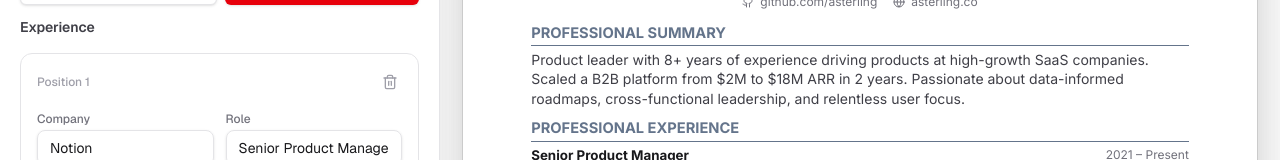
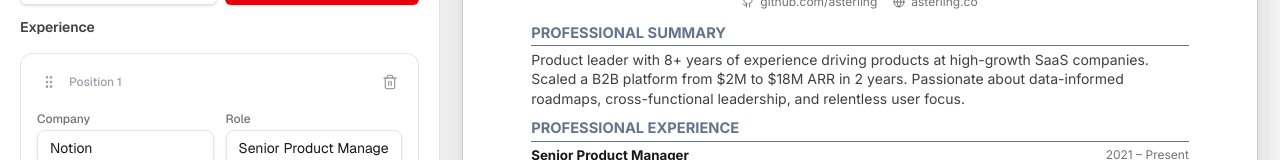
Before and after one commit to 0x3rn/Ascent, a Next.js app: page / in a window 1280 px wide. Both pictures are taken after a click on the button "Experience". Shown: the part 231-391 px from the top of the page. Built offline with nearby package versions, Linux system fonts and the light colour scheme.

Commit message:
feat: implement resume builder sections with drag-and-drop support. fixed an issue with the magic import that cleared data from other sections when importing data into a particular section.

```diff
--- a/components/builder/education-section.tsx
+++ b/components/builder/education-section.tsx
@@ -3,19 +3,46 @@
 import { useResume } from "@/lib/resume-context";
 import { Input } from "@/components/ui/input";
 import { Button } from "@/components/ui/button";
-import { Plus, Trash2 } from "lucide-react";
+import { Plus, Trash2, GripVertical } from "lucide-react";
+import { DragDropContext, Droppable, Draggable, DropResult } from "@hello-pangea/dnd";
 
 export function EducationSection() {
-  const { data, updateEducation, addEducation, removeEducation } = useResume();
+  const { data, updateEducation, addEducation, removeEducation, reorderItems } = useResume();
   const { education } = data;
+
+  const onDragEnd = (result: DropResult) => {
+    if (!result.destination) return;
+    reorderItems("education", result.source.index, result.destination.index);
+  };
 
   return (
     <div className="space-y-4">
       <div className="text-sm font-semibold text-zinc-700 dark:text-zinc-300">Education</div>
-      {education.map((edu) => (
-        <div key={edu.id} className="p-4 rounded-xl border border-zinc-200 bg-white dark:border-zinc-700 dark:bg-zinc-800/50 space-y-3">
+      <DragDropContext onDragEnd={onDragEnd}>
+        <Droppable droppableId="education-list">
+          {(provided) => (
+            <div {...provided.droppableProps} ref={provided.innerRef} className="space-y-4">
+              {education.map((edu, index) => (
+                <Draggable key={edu.id} draggableId={edu.id} index={index}>
+                  {(provided, snapshot) => (
+                    <div
+                      ref={provided.innerRef}
+                      {...provided.draggableProps}
+                      className={`p-4 rounded-xl border ${
+                        snapshot.isDragging ? "border-blue-500 shadow-lg bg-blue-50/50 dark:bg-blue-900/20" : "border-zinc-200 bg-white dark:border-zinc-700 dark:bg-zinc-800/50"
+                      } space-y-3 transition-colors`}
+                    >
                       <div className="flex items-center justify-between">
-            <span className="text-xs font-medium text-zinc-400">Education {education.indexOf(edu) + 1}</span>
+                        <div className="flex items-center gap-2">
+                          <div
+                            {...provided.dragHandleProps}
+                            className="p-1 rounded-md hover:bg-zinc-100 dark:hover:bg-zinc-700 text-zinc-400 cursor-grab active:cursor-grabbing"
+                            title="Drag to reorder"
+                          >
+                            <GripVertical className="h-4 w-4" />
+                          </div>
+                          <span className="text-xs font-medium text-zinc-400">Education {index + 1}</span>
+                        </div>
                         <Button variant="ghost" size="icon-sm" onClick={() => removeEducation(edu.id)} className="text-zinc-400 hover:text-red-500"><Trash2 className="h-3.5 w-3.5" /></Button>
                       </div>
                       <div className="grid grid-cols-2 gap-3">
@@ -27,7 +54,14 @@ export function EducationSection() {
                         <div className="space-y-1.5"><label className="text-xs font-medium text-zinc-500">GPA</label><Input value={edu.gpa} onChange={(e) => updateEducation(edu.id, { gpa: e.target.value })} placeholder="3.9" /></div>
                       </div>
                     </div>
+                  )}
+                </Draggable>
               ))}
+              {provided.placeholder}
+            </div>
+          )}
+        </Droppable>
+      </DragDropContext>
       <Button variant="outline" size="sm" onClick={addEducation} className="w-full border-dashed gap-1.5 text-zinc-500 hover:text-zinc-700 dark:text-zinc-400 dark:hover:text-zinc-200"><Plus className="h-3.5 w-3.5" />Add Education</Button>
     </div>
   );
--- a/components/builder/experience-section.tsx
+++ b/components/builder/experience-section.tsx
@@ -6,8 +6,9 @@ import { Textarea } from "@/components/ui/textarea";
 import { Button } from "@/components/ui/button";
 import { AiMagicButton } from "@/components/builder/ai-magic-button";
 import { enhanceBulletPoint, fixGrammar, tailorToJob } from "@/app/actions/resume-ai";
-import { Plus, Trash2, Wand2 } from "lucide-react";
+import { Plus, Trash2, Wand2, GripVertical } from "lucide-react";
 import { useState } from "react";
+import { DragDropContext, Droppable, Draggable, DropResult } from "@hello-pangea/dnd";
 
 function TailorDialog({
   expId,
@@ -53,17 +54,43 @@ function TailorDialog({
 }
 
 export function ExperienceSection() {
-  const { data, updateExperience, addExperience, removeExperience } = useResume();
+  const { data, updateExperience, addExperience, removeExperience, reorderItems } = useResume();
   const [tailorOpenId, setTailorOpenId] = useState<string | null>(null);
   const { experience } = data;
+
+  const onDragEnd = (result: DropResult) => {
+    if (!result.destination) return;
+    reorderItems("experience", result.source.index, result.destination.index);
+  };
 
   return (
     <div className="space-y-4">
       <div className="text-sm font-semibold text-zinc-700 dark:text-zinc-300">Experience</div>
-      {experience.map((exp) => (
-        <div key={exp.id} className="p-3 md:p-4 rounded-xl border border-zinc-200 bg-white dark:border-zinc-700 dark:bg-zinc-800/50 space-y-3">
+      <DragDropContext onDragEnd={onDragEnd}>
+        <Droppable droppableId="experience-list">
+          {(provided) => (
+            <div {...provided.droppableProps} ref={provided.innerRef} className="space-y-4">
+              {experience.map((exp, index) => (
+                <Draggable key={exp.id} draggableId={exp.id} index={index}>
+                  {(provided, snapshot) => (
+                    <div
+                      ref={provided.innerRef}
+                      {...provided.draggableProps}
+                      className={`p-3 md:p-4 rounded-xl border ${
+                        snapshot.isDragging ? "border-blue-500 shadow-lg bg-blue-50/50 dark:bg-blue-900/20" : "border-zinc-200 bg-white dark:border-zinc-700 dark:bg-zinc-800/50"
+                      } space-y-3 transition-colors`}
+                    >
                       <div className="flex items-center justify-between">
-            <span className="text-xs font-medium text-zinc-400">Position {experience.indexOf(exp) + 1}</span>
+                        <div className="flex items-center gap-2">
+                          <div
+                            {...provided.dragHandleProps}
+                            className="p-1 rounded-md hover:bg-zinc-100 dark:hover:bg-zinc-700 text-zinc-400 cursor-grab active:cursor-grabbing"
+                            title="Drag to reorder"
+                          >
+                            <GripVertical className="h-4 w-4" />
+                          </div>
+                          <span className="text-xs font-medium text-zinc-400">Position {index + 1}</span>
+                        </div>
                         <Button variant="ghost" size="icon-sm" onClick={() => removeExperience(exp.id)} className="text-zinc-400 hover:text-red-500"><Trash2 className="h-3.5 w-3.5" /></Button>
                       </div>
                       <div className="grid grid-cols-2 gap-3">
@@ -84,7 +111,14 @@ export function ExperienceSection() {
                         {tailorOpenId === exp.id && <TailorDialog expId={exp.id} bullets={exp.bullets} onClose={() => setTailorOpenId(null)} />}
                       </div>
                     </div>
+                  )}
+                </Draggable>
               ))}
+              {provided.placeholder}
+            </div>
+          )}
+        </Droppable>
+      </DragDropContext>
       <Button variant="outline" size="sm" onClick={addExperience} className="w-full border-dashed gap-1.5 text-zinc-500 hover:text-zinc-700 dark:text-zinc-400 dark:hover:text-zinc-200"><Plus className="h-3.5 w-3.5" />Add Experience</Button>
     </div>
   );
--- a/components/builder/projects-section.tsx
+++ b/components/builder/projects-section.tsx
@@ -6,19 +6,46 @@ import { Textarea } from "@/components/ui/textarea";
 import { Button } from "@/components/ui/button";
 import { AiMagicButton } from "@/components/builder/ai-magic-button";
 import { enhanceBulletPoint, fixGrammar } from "@/app/actions/resume-ai";
-import { Plus, Trash2 } from "lucide-react";
+import { Plus, Trash2, GripVertical } from "lucide-react";
+import { DragDropContext, Droppable, Draggable, DropResult } from "@hello-pangea/dnd";
 
 export function ProjectsSection() {
-  const { data, updateProject, addProject, removeProject } = useResume();
+  const { data, updateProject, addProject, removeProject, reorderItems } = useResume();
   const { projects } = data;
+
+  const onDragEnd = (result: DropResult) => {
+    if (!result.destination) return;
+    reorderItems("projects", result.source.index, result.destination.index);
+  };
 
   return (
     <div className="space-y-4">
       <div className="text-sm font-semibold text-zinc-700 dark:text-zinc-300">Projects</div>
-      {projects.map((proj) => (
-        <div key={proj.id} className="p-3 md:p-4 rounded-xl border border-zinc-200 bg-white dark:border-zinc-700 dark:bg-zinc-800/50 space-y-3">
+      <DragDropContext onDragEnd={onDragEnd}>
+        <Droppable droppableId="projects-list">
+          {(provided) => (
+            <div {...provided.droppableProps} ref={provided.innerRef} className="space-y-4">
+              {projects.map((proj, index) => (
+                <Draggable key={proj.id} draggableId={proj.id} index={index}>
+                  {(provided, snapshot) => (
+                    <div
+                      ref={provided.innerRef}
+                      {...provided.draggableProps}
+                      className={`p-3 md:p-4 rounded-xl border ${
+                        snapshot.isDragging ? "border-blue-500 shadow-lg bg-blue-50/50 dark:bg-blue-900/20" : "border-zinc-200 bg-white dark:border-zinc-700 dark:bg-zinc-800/50"
+                      } space-y-3 transition-colors`}
+                    >
                       <div className="flex items-center justify-between">
-            <span className="text-xs font-medium text-zinc-400">Project {projects.indexOf(proj) + 1}</span>
+                        <div className="flex items-center gap-2">
+                          <div
+                            {...provided.dragHandleProps}
+                            className="p-1 rounded-md hover:bg-zinc-100 dark:hover:bg-zinc-700 text-zinc-400 cursor-grab active:cursor-grabbing"
+                            title="Drag to reorder"
+                          >
+                            <GripVertical className="h-4 w-4" />
+                          </div>
+                          <span className="text-xs font-medium text-zinc-400">Project {index + 1}</span>
+                        </div>
                         <Button variant="ghost" size="icon-sm" onClick={() => removeProject(proj.id)} className="text-zinc-400 hover:text-red-500"><Trash2 className="h-3.5 w-3.5" /></Button>
                       </div>
                       <div className="grid grid-cols-1 gap-3">
@@ -35,7 +62,14 @@ export function ProjectsSection() {
                         <Textarea value={proj.bullets} onChange={(e) => updateProject(proj.id, { bullets: e.target.value })} placeholder="- Built a real-time analytics dashboard...&#10;- Reduced query latency by X%..." className="min-h-[100px] text-sm leading-relaxed font-mono" />
                       </div>
                     </div>
+                  )}
+                </Draggable>
               ))}
+              {provided.placeholder}
+            </div>
+          )}
+        </Droppable>
+      </DragDropContext>
       <Button variant="outline" size="sm" onClick={addProject} className="w-full border-dashed gap-1.5 text-zinc-500 hover:text-zinc-700 dark:text-zinc-400 dark:hover:text-zinc-200"><Plus className="h-3.5 w-3.5" />Add Project</Button>
     </div>
   );
--- a/components/builder/skills-section.tsx
+++ b/components/builder/skills-section.tsx
@@ -3,19 +3,46 @@
 import { useResume } from "@/lib/resume-context";
 import { Input } from "@/components/ui/input";
 import { Button } from "@/components/ui/button";
-import { Plus, Trash2 } from "lucide-react";
+import { Plus, Trash2, GripVertical } from "lucide-react";
+import { DragDropContext, Droppable, Draggable, DropResult } from "@hello-pangea/dnd";
 
 export function SkillsSection() {
-  const { data, updateSkillCategory, addSkillCategory, removeSkillCategory } = useResume();
+  const { data, updateSkillCategory, addSkillCategory, removeSkillCategory, reorderItems } = useResume();
   const { skills } = data;
+
+  const onDragEnd = (result: DropResult) => {
+    if (!result.destination) return;
+    reorderItems("skills", result.source.index, result.destination.index);
+  };
 
   return (
     <div className="space-y-4">
       <div className="text-sm font-semibold text-zinc-700 dark:text-zinc-300">Skills</div>
-      {skills.map((sk) => (
-        <div key={sk.id} className="p-4 rounded-xl border border-zinc-200 bg-white dark:border-zinc-700 dark:bg-zinc-800/50 space-y-3">
+      <DragDropContext onDragEnd={onDragEnd}>
+        <Droppable droppableId="skills-list">
+          {(provided) => (
+            <div {...provided.droppableProps} ref={provided.innerRef} className="space-y-4">
+              {skills.map((sk, index) => (
+                <Draggable key={sk.id} draggableId={sk.id} index={index}>
+                  {(provided, snapshot) => (
+                    <div
+                      ref={provided.innerRef}
+                      {...provided.draggableProps}
+                      className={`p-4 rounded-xl border ${
+                        snapshot.isDragging ? "border-blue-500 shadow-lg bg-blue-50/50 dark:bg-blue-900/20" : "border-zinc-200 bg-white dark:border-zinc-700 dark:bg-zinc-800/50"
+                      } space-y-3 transition-colors`}
+                    >
                       <div className="flex items-center justify-between">
-            <span className="text-xs font-medium text-zinc-400">Category {skills.indexOf(sk) + 1}</span>
+                        <div className="flex items-center gap-2">
+                          <div
+                            {...provided.dragHandleProps}
+                            className="p-1 rounded-md hover:bg-zinc-100 dark:hover:bg-zinc-700 text-zinc-400 cursor-grab active:cursor-grabbing"
+                            title="Drag to reorder"
+                          >
+                            <GripVertical className="h-4 w-4" />
+                          </div>
+                          <span className="text-xs font-medium text-zinc-400">Category {index + 1}</span>
+                        </div>
                         <Button variant="ghost" size="icon-sm" onClick={() => removeSkillCategory(sk.id)} className="text-zinc-400 hover:text-red-500"><Trash2 className="h-3.5 w-3.5" /></Button>
                       </div>
                       <div className="grid grid-cols-1 gap-3">
@@ -23,7 +50,14 @@ export function SkillsSection() {
                         <div className="space-y-1.5"><label className="text-xs font-medium text-zinc-500">Skills<span className="ml-1 text-zinc-400 font-normal">(comma-separated)</span></label><Input value={sk.skills} onChange={(e) => updateSkillCategory(sk.id, { skills: e.target.value })} placeholder="Roadmapping, OKRs, User Research, A/B Testing" /></div>
                       </div>
                     </div>
+                  )}
+                </Draggable>
               ))}
+              {provided.placeholder}
+            </div>
+          )}
+        </Droppable>
+      </DragDropContext>
       <Button variant="outline" size="sm" onClick={addSkillCategory} className="w-full border-dashed gap-1.5 text-zinc-500 hover:text-zinc-700 dark:text-zinc-400 dark:hover:text-zinc-200"><Plus className="h-3.5 w-3.5" />Add Skill Category</Button>
     </div>
   );
--- a/lib/resume-context.tsx
+++ b/lib/resume-context.tsx
@@ -35,7 +35,8 @@ type ResumeAction =
   | { type: "ADD_SKILL_CATEGORY" }
   | { type: "REMOVE_SKILL_CATEGORY"; id: string }
   | { type: "LOAD_RESUME"; payload: ResumeData }
-  | { type: "RESET_RESUME" };
+  | { type: "RESET_RESUME" }
+  | { type: "REORDER_ITEMS"; section: "experience" | "projects" | "education" | "skills"; startIndex: number; endIndex: number };
 
 // ---- Reducer ----
 
@@ -151,6 +152,14 @@ function resumeReducer(state: ResumeData, action: ResumeAction): ResumeData {
         skills: [],
       };
 
+    case "REORDER_ITEMS": {
+      const { section, startIndex, endIndex } = action;
+      const list = Array.from(state[section] as any[]);
+      const [removed] = list.splice(startIndex, 1);
+      list.splice(endIndex, 0, removed);
+      return { ...state, [section]: list };
+    }
+
     default:
       return state;
   }
@@ -174,6 +183,7 @@ interface ResumeContextValue {
   updateSkillCategory: (id: string, payload: Partial<SkillCategory>) => void;
   addSkillCategory: () => void;
   removeSkillCategory: (id: string) => void;
+  reorderItems: (section: "experience" | "projects" | "education" | "skills", startIndex: number, endIndex: number) => void;
   loadResume: (data: ResumeData) => void;
   resetResume: () => void;
 }
@@ -274,6 +284,12 @@ export function ResumeProvider({ children }: { children: React.ReactNode }) {
     []
   );
 
+  const reorderItems = useCallback(
+    (section: "experience" | "projects" | "education" | "skills", startIndex: number, endIndex: number) =>
+      dispatch({ type: "REORDER_ITEMS", section, startIndex, endIndex }),
+    []
+  );
+
   const loadResume = useCallback(
     (resumeData: ResumeData) => dispatch({ type: "LOAD_RESUME", payload: resumeData }),
     []
@@ -302,6 +318,7 @@ export function ResumeProvider({ children }: { children: React.ReactNode }) {
         updateSkillCategory,
         addSkillCategory,
         removeSkillCategory,
+        reorderItems,
         loadResume,
         resetResume,
       }}
--- a/package.json
+++ b/package.json
@@ -9,6 +9,7 @@
     "lint": "eslint"
   },
   "dependencies": {
+    "@hello-pangea/dnd": "^18.0.1",
     "@radix-ui/react-accordion": "^1.2.12",
     "@radix-ui/react-label": "^2.1.8",
     "@radix-ui/react-slot": "^1.2.4",
```
Also changed, not shown: app/page.tsx (+30 -5 lines), 1 other file (tests, documents, lock files or other folders). Lines whose indentation alone changed are shown as unchanged.
